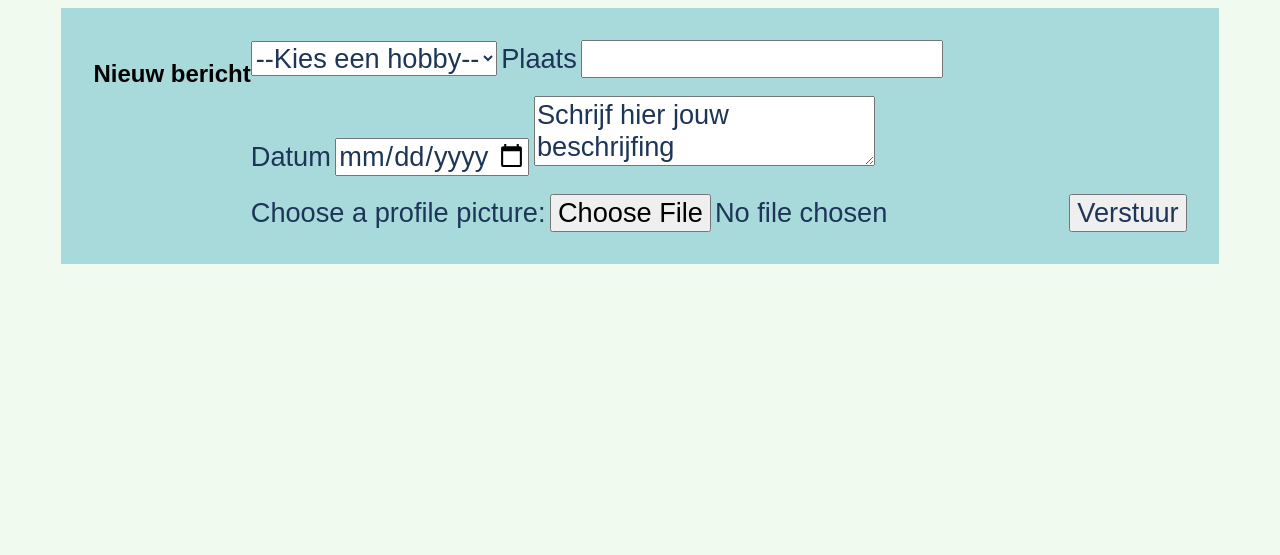
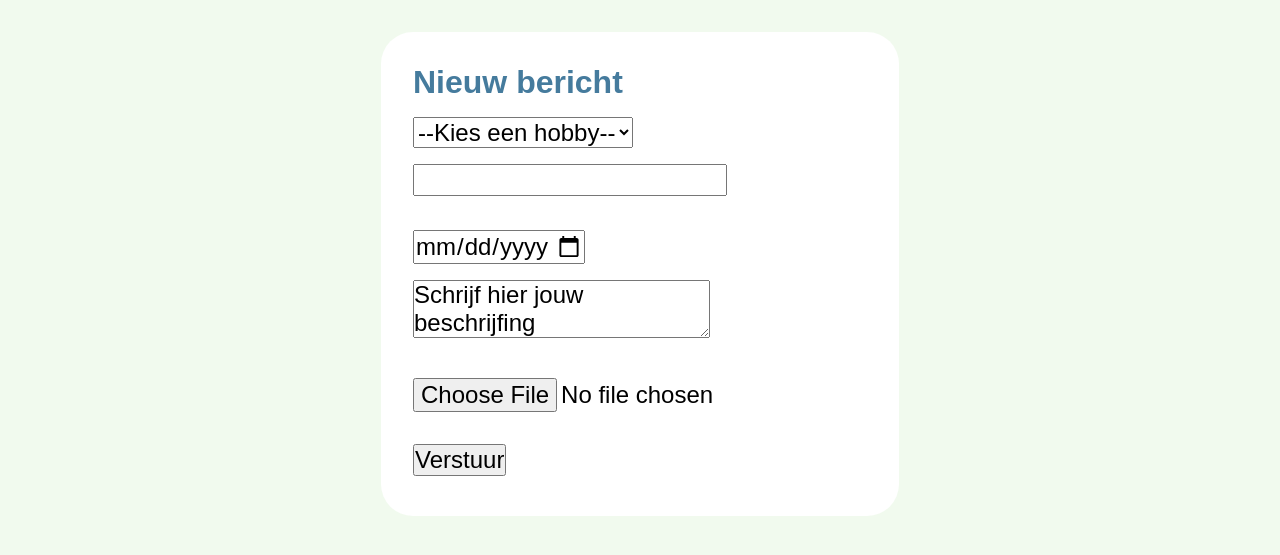
Before and after one commit to marcanthonybakker/blok-tech-, a web app: file index.html in a window 1280 px wide. Shown: the top 555 px of the page. Run offline with its HTML, style and script files only (its server is not run), Linux system fonts and the light colour scheme.

Commit message:
meer styling

```diff
--- a/index.html
+++ b/index.html
@@ -19,7 +19,7 @@
         <article>
             <h2>Nieuw bericht</h2>
             <form>
-
+                <section>
                 <label for="hobby-select"></label>
                 <select name="hobbys" id="hobby-select">
                     <option value="">--Kies een hobby--</option>
@@ -33,25 +33,34 @@
                     <option value="verzamelobjecten">verzamelobjecten</option>
                     <option value="collectie">collectie</option>
                 </select>
+                </section>
 
-                <label for="plaats">Plaats</label>
+                <section>
+                <label for="plaats"></label>
                 <input type="text" id="plaats" name="plaats"><br><br>
+                </section>
 
-                <label for="datum">Datum</label>
+                <section>
+                <label for="datum"></label>
                 <input type="date" id="datum" name="trip-start" value="" min="2023-04-01" max="2024-12-30">
+                </section>
 
+                <section>
                 <label for="beschrijving"></label>
                 <textarea id="beschrijving" name="beschrijving">Schrijf hier jouw beschrijfing</textarea><br><br>
+                </section>
 
-                <label for="avatar">Choose a profile picture:</label>
+                <section>
+                <label for="afbeelding"></label>
+                <input type="file" id="afbeelding" name="afbeelding" accept="image/png, image/jpeg">
+                </section>
 
-                <input type="file" id="afbeelding" name="afbeelding" accept="image/png, image/jpeg">
-
-                <input type="submit" value="Verstuur">
+                <div>
+                    <input type="submit" value="Verstuur">
+                </div>
             </form>
         </article>
     </main>
 
 </body>
-
 </html>
--- a/styles/style.css
+++ b/styles/style.css
@@ -13,6 +13,8 @@
 *, *::after, *::before {
   box-sizing:border-box;
   font-family: 'poppings', sans-serif;
+  margin: 0;
+  padding: 0;
 }
 
 button, summary {
@@ -25,9 +27,9 @@ button, summary {
 
 :root {
     --main: #457b9d;
-    --secondary: #a8dadc;
-    --tertiary: #e63946;
-    --font: #1d3557;
+    --secondary: #ffffff;
+    --tertiary: #457b9d;
+    --font: #000000;
     --bg: #f1faee;
 
 }
@@ -40,9 +42,11 @@ body {
     background-color: var(--bg);
 }
 
-label, select, select, input, textarea {
-    font-size: 1.7em;
+label, select, select, input, textarea, input[type="file"]{
+    font-size: 1.5em;
     color: var(--font);
+    margin: 0;
+    padding: 0;
 }
 
 /**************/
@@ -52,16 +56,38 @@ label, select, select, input, textarea {
 /**************/
 /* Main */
 /**************/
+main h1, main h2 {
+    color: var(--tertiary);
+    font-size: 2em;
+}
+
 main {
     display: flex;
     justify-content: center;
 }
 
 main article:first-of-type {
+    background-color: var(--secondary);
+    border-radius: 2em;
+    margin: 2em;
+}
+
+main section {
+    margin: 1em 0em 0em 0em;
+}
+
+main h2 {
+    margin: 1em 0em 0em 1em;
+}
+
+main form {
+    margin: 0em 2em 2.5em 2em;
+}
+
+main div {
+    margin-top: 2em;
     display: flex;
-    flex-direction: row;
-    background-color: var(--secondary);
-    padding: 2em;
+    align-items: center;
 }
 
 /**************/
```
